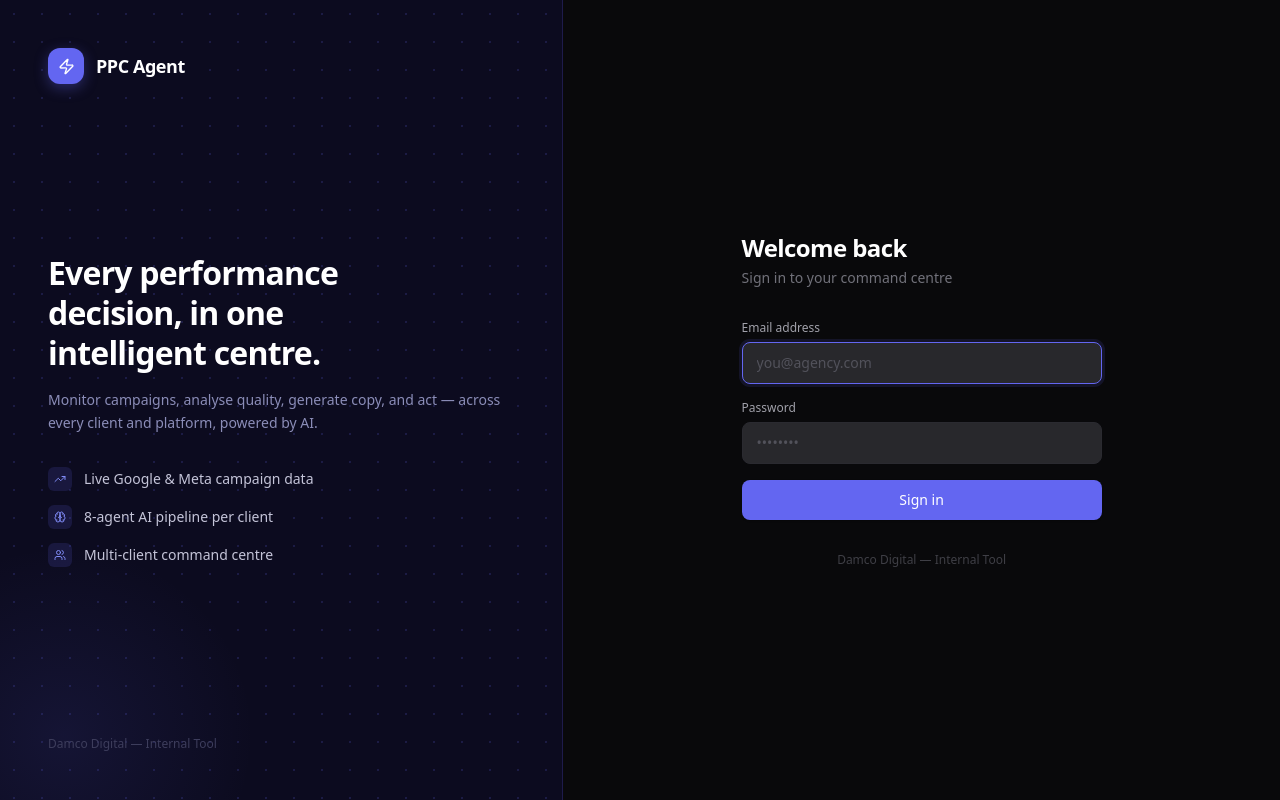
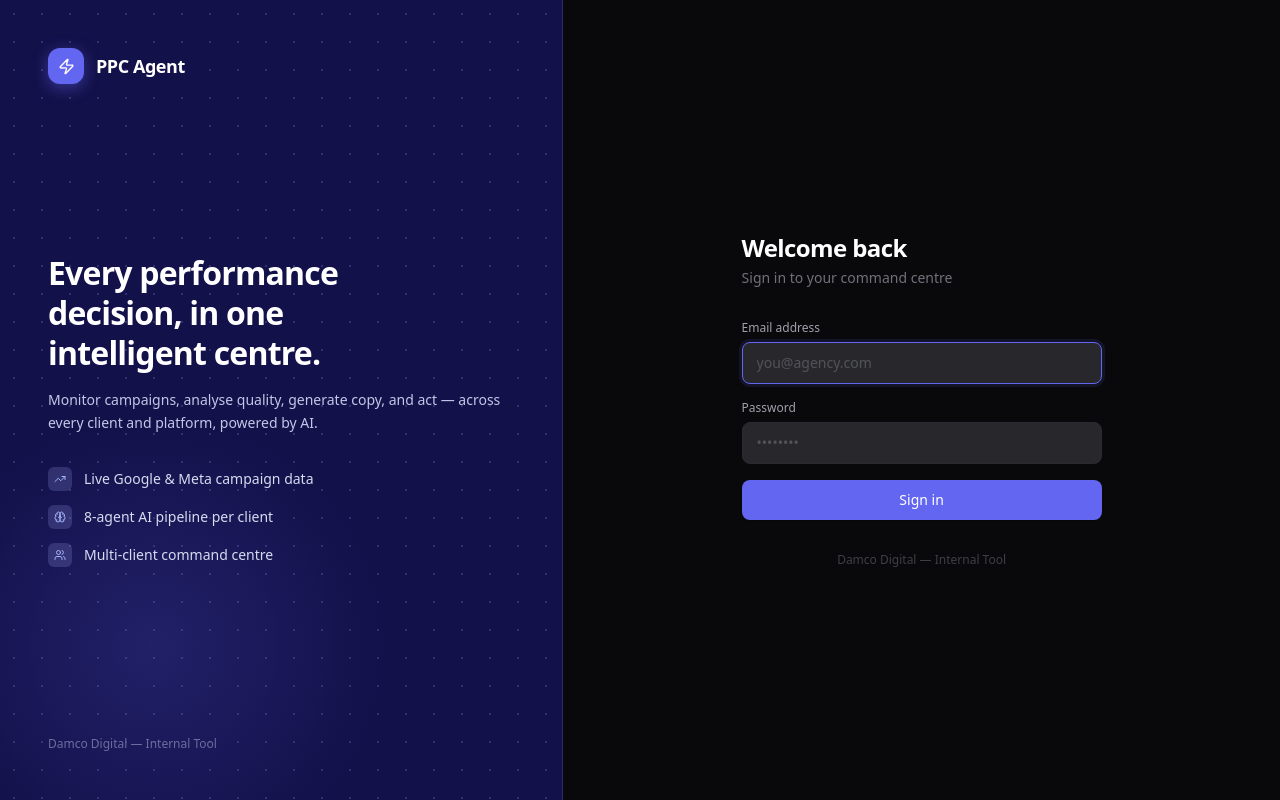
Before and after one commit to rishabhb-damco/PPC-Agent, a React (Vite) app in the folder frontend/: page /#/login in a window 1280 px wide. Built offline with nearby package versions, Linux system fonts and the light colour scheme; no server answers.

Commit message:
Fix dark mode: autofill override, login panel contrast, yellow-600, approval box bg

```diff
--- a/frontend/src/index.css
+++ b/frontend/src/index.css
@@ -154,6 +154,17 @@
   ::-webkit-scrollbar-thumb  { background: var(--border-strong); border-radius: 99px; }
   ::-webkit-scrollbar-thumb:hover { background: var(--text-hint); }
 
+  /* Browser autofill — prevent white background override in dark mode */
+  input:-webkit-autofill,
+  input:-webkit-autofill:hover,
+  input:-webkit-autofill:focus,
+  input:-webkit-autofill:active {
+    -webkit-box-shadow: 0 0 0 60px var(--bg-input) inset !important;
+    -webkit-text-fill-color: var(--text-primary) !important;
+    caret-color: var(--text-primary) !important;
+    transition: background-color 9999s ease-in-out 0s;
+  }
+
   /* Dividers */
   .divide-gray-800 > * + *    { border-color: var(--border-default) !important; }
   .divide-gray-800\/60 > * + * { border-color: var(--border-default) !important; }
--- a/frontend/src/pages/ApprovalQueue.tsx
+++ b/frontend/src/pages/ApprovalQueue.tsx
@@ -223,7 +223,7 @@ export default function ApprovalQueue() {
                   </div>
                   <p className="text-xs text-gray-400 mt-1">{item.description}</p>
                   {item.recommendation && (
-                    <div className="mt-2 p-2 bg-gray-800/60 rounded text-xs text-gray-300 leading-relaxed max-h-32 overflow-y-auto">
+                    <div className="mt-2 p-2 rounded text-xs leading-relaxed max-h-32 overflow-y-auto" style={{ backgroundColor: 'var(--bg-overlay)', color: 'var(--text-secondary)' }}>
                       {item.recommendation}
                     </div>
                   )}
--- a/frontend/src/pages/Dashboard.tsx
+++ b/frontend/src/pages/Dashboard.tsx
@@ -530,7 +530,7 @@ export default function Dashboard() {
                     ))}
                   </div>
                   {!p.configured && (
-                    <p className="text-[9px] text-yellow-600 mt-1">Add key to .env</p>
+                    <p className="text-[9px] mt-1" style={{ color: 'var(--warning)' }}>Add key to .env</p>
                   )}
                 </div>
               </div>
--- a/frontend/src/pages/Login.tsx
+++ b/frontend/src/pages/Login.tsx
@@ -38,20 +38,20 @@ export default function Login() {
       {/* ── Left brand panel (desktop only) ──────────────────────────────── */}
       <div
         className="hidden lg:flex lg:w-[44%] flex-col justify-between p-12 relative overflow-hidden border-r"
-        style={{ backgroundColor: '#0C0B1F', borderColor: '#1E1B4B' }}
+        style={{ backgroundColor: '#13114A', borderColor: '#2D2A72' }}
       >
-        {/* Subtle dot-grid texture */}
+        {/* Dot-grid texture */}
         <div
           className="absolute inset-0 pointer-events-none"
           style={{
-            backgroundImage: 'radial-gradient(circle, rgba(99,102,241,0.18) 1px, transparent 1px)',
+            backgroundImage: 'radial-gradient(circle, rgba(165,169,252,0.20) 1px, transparent 1px)',
             backgroundSize: '28px 28px',
           }}
         />
-        {/* Radial glow */}
+        {/* Radial glow from bottom */}
         <div
-          className="absolute -bottom-32 -left-32 w-96 h-96 rounded-full pointer-events-none"
-          style={{ background: 'radial-gradient(circle, rgba(99,102,241,0.10) 0%, transparent 70%)' }}
+          className="absolute -bottom-24 -left-24 w-[500px] h-[500px] rounded-full pointer-events-none"
+          style={{ background: 'radial-gradient(circle, rgba(99,102,241,0.18) 0%, transparent 65%)' }}
         />
 
         {/* Logo */}
@@ -59,23 +59,26 @@ export default function Login() {
           <div className="flex items-center gap-3">
             <div
               className="w-9 h-9 rounded-xl flex items-center justify-center"
-              style={{ backgroundColor: '#6366F1', boxShadow: '0 4px 14px rgba(99,102,241,0.35)' }}
+              style={{ backgroundColor: '#6366F1', boxShadow: '0 4px 16px rgba(99,102,241,0.45)' }}
             >
               <Zap size={17} className="text-white" />
             </div>
-            <span className="text-lg font-bold text-white tracking-tight">PPC Agent</span>
+            <span className="text-lg font-bold tracking-tight" style={{ color: '#FFFFFF' }}>PPC Agent</span>
           </div>
         </div>
 
         {/* Main copy */}
         <div className="relative z-10 space-y-8">
           <div>
-            <h1 className="text-[2rem] font-bold text-white leading-tight tracking-tight">
+            <h1
+              className="text-[2rem] font-bold leading-tight tracking-tight"
+              style={{ color: '#FFFFFF' }}
+            >
               Every performance<br />
               decision, in one<br />
               intelligent centre.
             </h1>
-            <p className="mt-4 text-sm leading-relaxed" style={{ color: '#8B8DB8' }}>
+            <p className="mt-4 text-sm leading-relaxed" style={{ color: '#C4C6E8' }}>
               Monitor campaigns, analyse quality, generate copy, and act —
               across every client and platform, powered by AI.
             </p>
@@ -86,11 +89,11 @@ export default function Login() {
               <div key={text} className="flex items-center gap-3">
                 <div
                   className="w-6 h-6 rounded-md flex items-center justify-center shrink-0"
-                  style={{ backgroundColor: 'rgba(99,102,241,0.15)' }}
+                  style={{ backgroundColor: 'rgba(165,169,252,0.20)' }}
                 >
-                  <Icon size={12} style={{ color: '#818CF8' }} />
+                  <Icon size={12} style={{ color: '#A5B4FC' }} />
                 </div>
-                <span className="text-sm" style={{ color: '#C4C4D8' }}>{text}</span>
+                <span className="text-sm" style={{ color: '#D8DAF0' }}>{text}</span>
               </div>
             ))}
           </div>
@@ -98,7 +101,7 @@ export default function Login() {
 
         {/* Footer */}
         <div className="relative z-10">
-          <p className="text-xs" style={{ color: '#3D3D5C' }}>
+          <p className="text-xs" style={{ color: '#6B6D9E' }}>
             Damco Digital — Internal Tool
           </p>
         </div>
```
